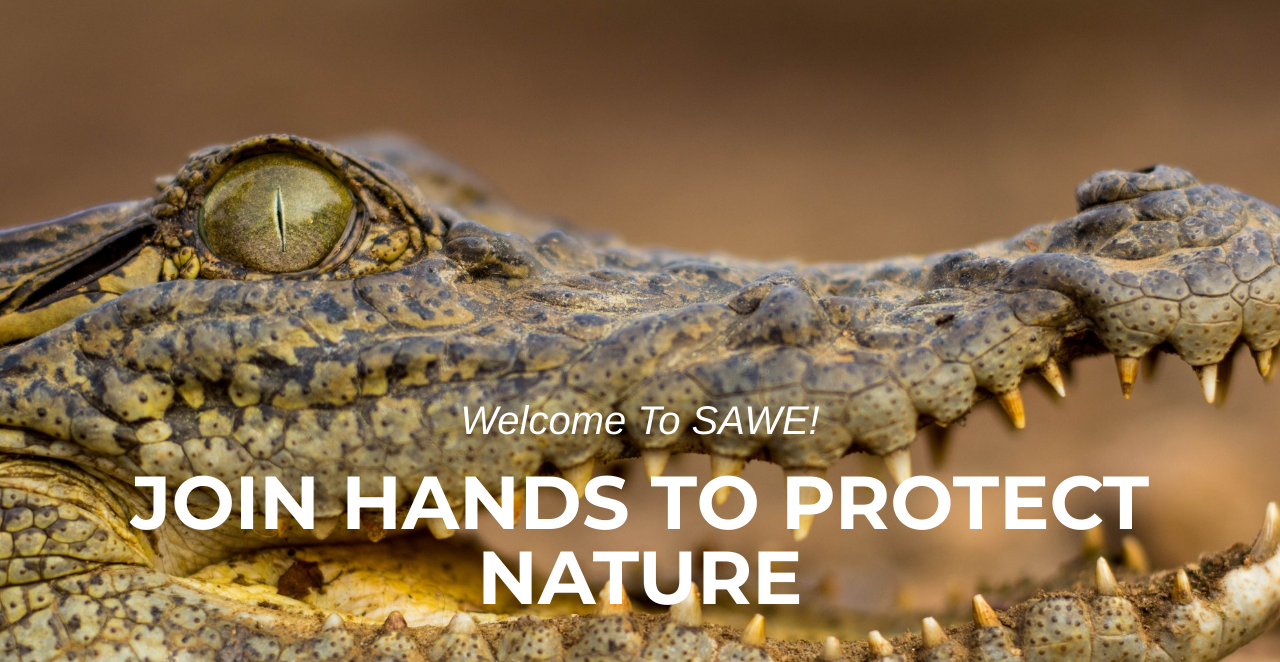
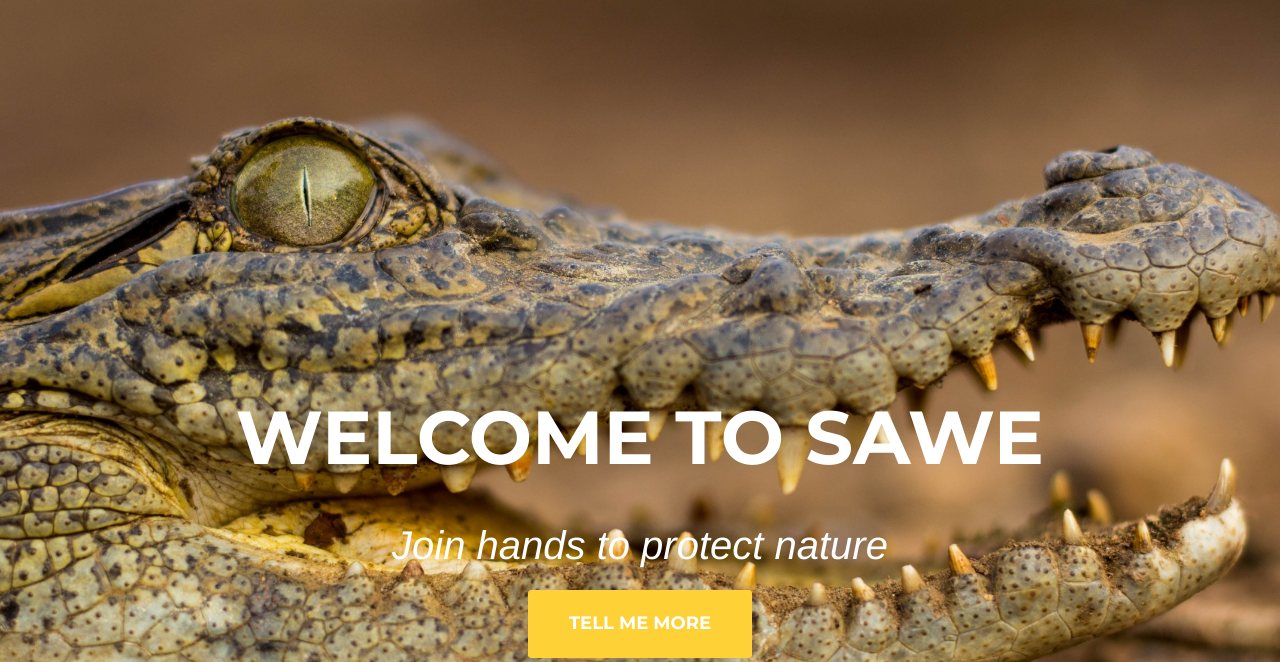
Before and after one commit to KedarMarathe1/SAWE, a website: page app/index.html in a window 1280 px wide. Shown: the part 100-762 px from the top of the page. Drawn offline with nearby package versions, Linux system fonts and the light colour scheme; some packages are replaced by stand-ins of ours; files that its build step writes are made by us from their sources; files whose address does not match are found by name; a web font is replaced by a local one.

Commit message:
changes in header

```diff
--- a/app/index.html
+++ b/app/index.html
@@ -73,8 +73,9 @@
     <header style="padding-top: 200px;">
         <div class="container">
             <div class="intro-text">
-                <div class="intro-lead-in">Welcome To SAWE!</div>
-                <div class="intro-heading">Join hands to protect nature</div>
+                <div class="intro-heading">Welcome to SAWE</div>
+                <div class="intro-lead-in">Join hands to protect nature</div>
+
                 <a href="#services" class="page-scroll btn btn-xl">Tell Me More</a>
             </div>
         </div>
```
